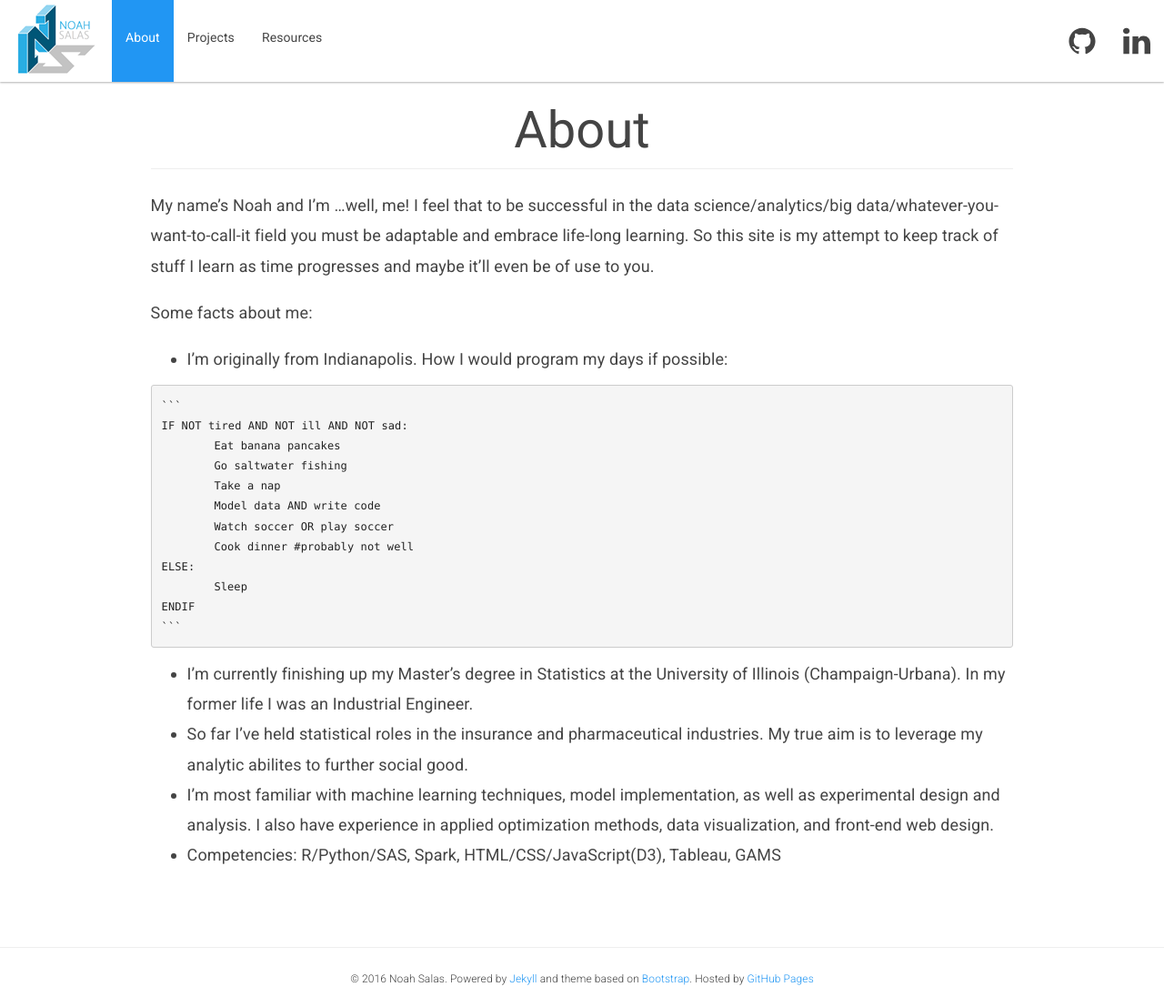
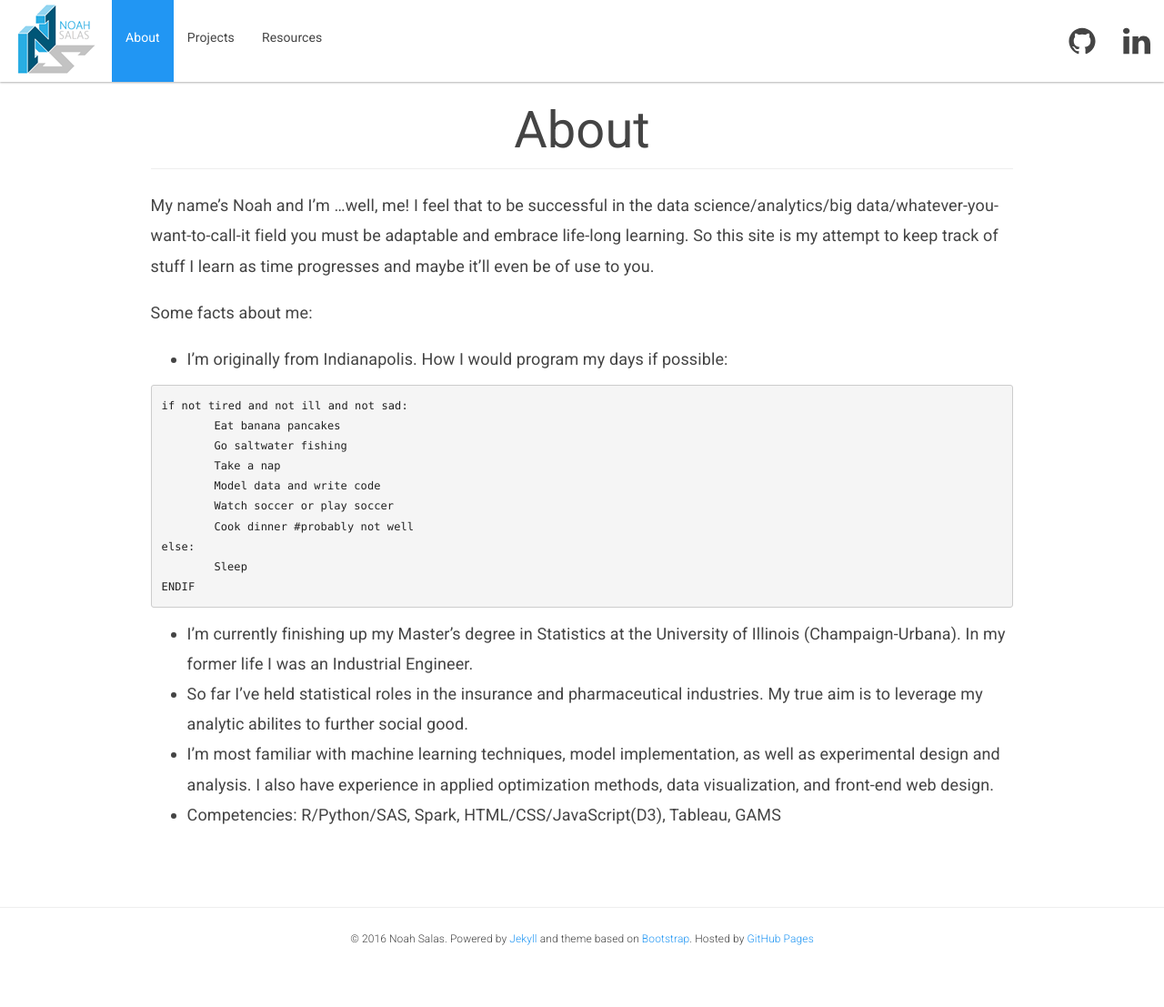
Before and after one commit to nsalas24/nsalas24.github.io, a Jekyll site: the page built from about.md, in a window 1280 px wide. Shown: the whole page at 91% size. Built offline with Jekyll 4.4.1, drawn with Linux system fonts in a browser that asks for light colours; nearby versions of some CDN libraries; after the commit the page ends 1063 px from its top, so only the background shows below that.

````diff
--- a/about.md
+++ b/about.md
@@ -13,18 +13,16 @@ Some facts about me:
 * I'm originally from Indianapolis. How I would program my days if possible:
 
 {% highlight python %}
-```
-IF NOT tired AND NOT ill AND NOT sad:
+if not tired and not ill and not sad:
 	Eat banana pancakes
 	Go saltwater fishing
 	Take a nap
-	Model data AND write code
-	Watch soccer OR play soccer
+	Model data and write code
+	Watch soccer or play soccer
 	Cook dinner #probably not well
-ELSE:
+else:
 	Sleep
 ENDIF
-```
 {% endhighlight %}
 * I'm currently finishing up my Master's degree in Statistics at the University of Illinois (Champaign-Urbana). In my former life I was an Industrial Engineer.
 * So far I've held statistical roles in the insurance and pharmaceutical industries. My true aim is to leverage my analytic abilites to further social good.
````
